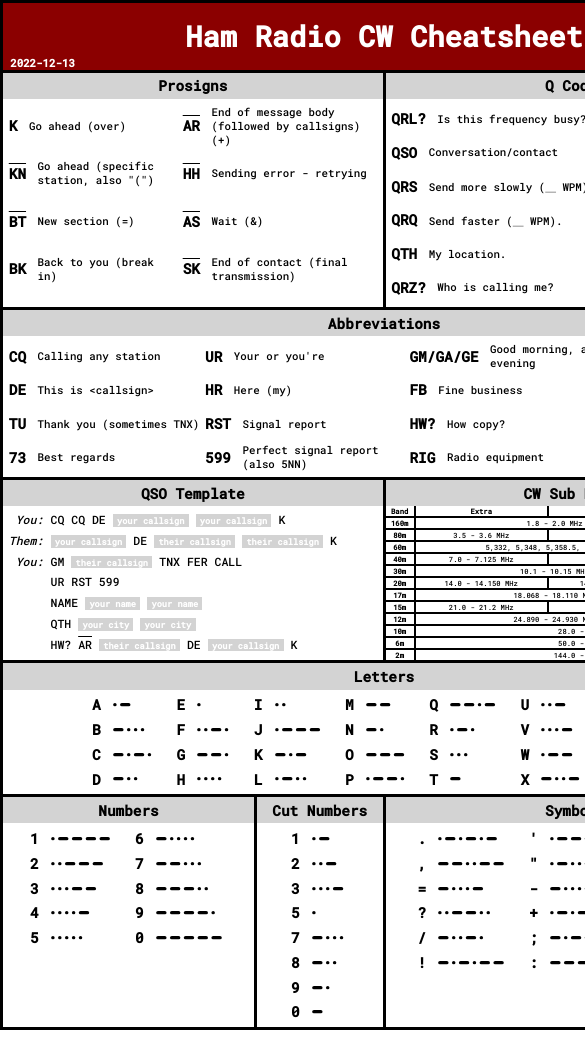
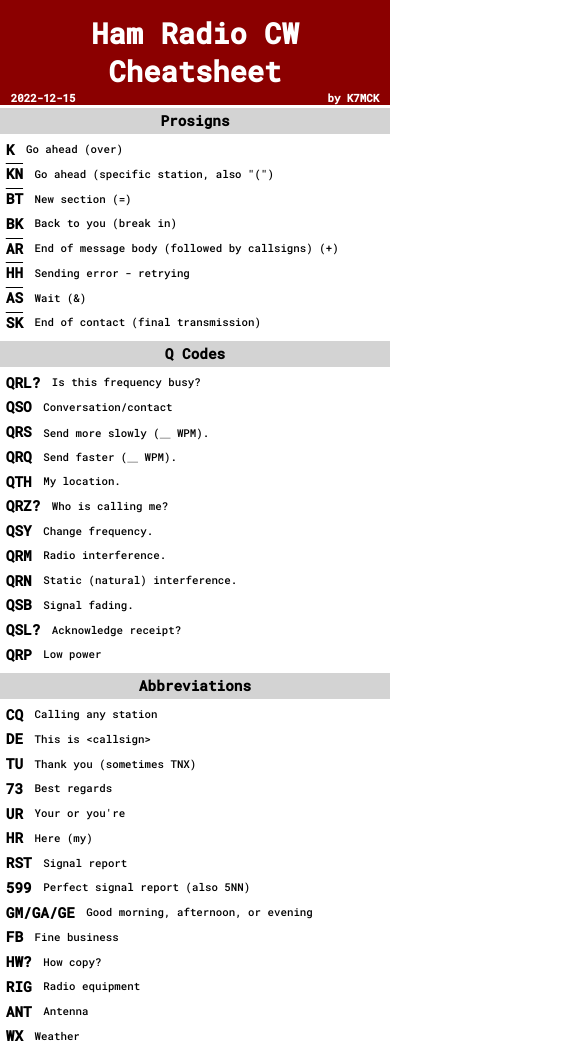
Before and after one commit to mckoss/morse-keyer, a website: page cheat-sheet.html in a window 390 px wide. Shown: the top 1048 px of the page, 585 px wide, since content can reach past the window. Drawn offline with Linux system fonts and the light colour scheme.

Commit message:
Responsive layout and PDF link.

```diff
--- a/cheat-sheet.html
+++ b/cheat-sheet.html
@@ -9,11 +9,11 @@
     <title>CW Cheat-sheet</title>
 </head>
 <body>
-    <div id="page">
+    <div class="page">
 
         <h1 class="full">Ham Radio CW Cheatsheet
             <span class="by">by K7MCK</span>
-            <span class="date">2022-12-13</span>
+            <span class="date">2022-12-15</span>
         </h1>
 
         <section id="prosign-table" class="prosign half-1" style="--rows: 4;">
@@ -123,6 +123,11 @@
 
     </div> <!-- end of page -->
 
+    <div class="footer">
+        <a href="./docs/cw-cheat-sheet.pdf">PDF version</a>
+    </div>
+
+
     <script type="module">
         import { MORSE_LETTERS, MORSE_DIGITS, CUT_NUMBERS, MORSE_SYMBOLS, MORSE_PROSIGNS } from './scripts/morse.js';
         import { morseTableFromElements, tableFromElements } from './scripts/cheat-sheet.js';
--- a/styles/cheat-sheet.css
+++ b/styles/cheat-sheet.css
@@ -16,7 +16,7 @@ html {
     font-size: 0.9rem;
 }
 
-#page {
+div.page {
     width: 8in;
     margin: 0 auto;
     display: grid;
@@ -25,6 +25,22 @@ html {
     gap: 3px;
     background-color: black;
     border: 3px solid black;
+}
+
+div.footer {
+    width: 8in;
+    margin: 0 auto;
+}
+
+@media print {
+    div.page {
+        width: 100vw;
+        margin: 0;
+    }
+
+    div.footer {
+        display: none;
+    }
 }
 
 section {
@@ -78,7 +94,7 @@ h1 {
 .by {
     display: block;
     position: absolute;
-    right: 0.5rem;
+    right: 1em;
     bottom: 0;
     font-size: 0.75rem;
 }
@@ -86,7 +102,7 @@ h1 {
 .date {
     display: block;
     position: absolute;
-    left: 0.5rem;
+    left: 1em;
     bottom: 0;
     font-size: 0.75rem;
 }
@@ -101,7 +117,7 @@ h2 {
 
 div.table {
     display: grid;
-    grid-template-rows: repeat(var(--rows), 1fr);
+    grid-template-rows: repeat(var(--rows), max-content);
     grid-auto-flow: column;
     gap: 0.4em;
     padding: 0.4rem;
@@ -202,3 +218,25 @@ div.definitions > div > span {
     padding-right: 0.8rem;
     font-weight: bold;
 }
+
+@media screen and (max-width: 8in) {
+    div.page {
+        background-color: white;
+        width: 100%;
+        border: 0;
+    }
+
+    div.footer {
+        width: 100%;
+    }
+
+    .half-1, .half-2, .third-1, .third-2, .third-3, .sixth-1, .twothirds-2 {
+        grid-column: 1 / 5;
+    }
+
+    div.table {
+        grid-template-columns: max-content;
+        grid-auto-flow: row;
+        justify-content: left;
+    }
+}
```
